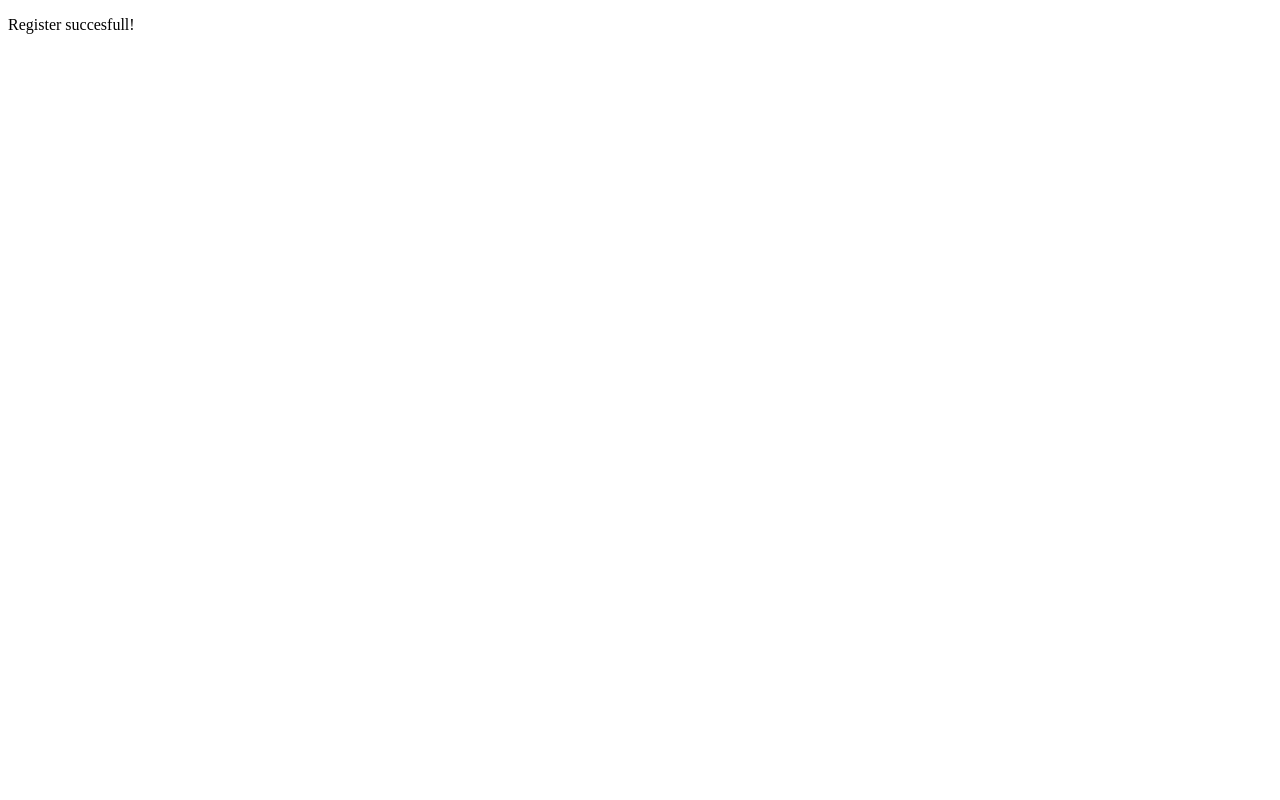
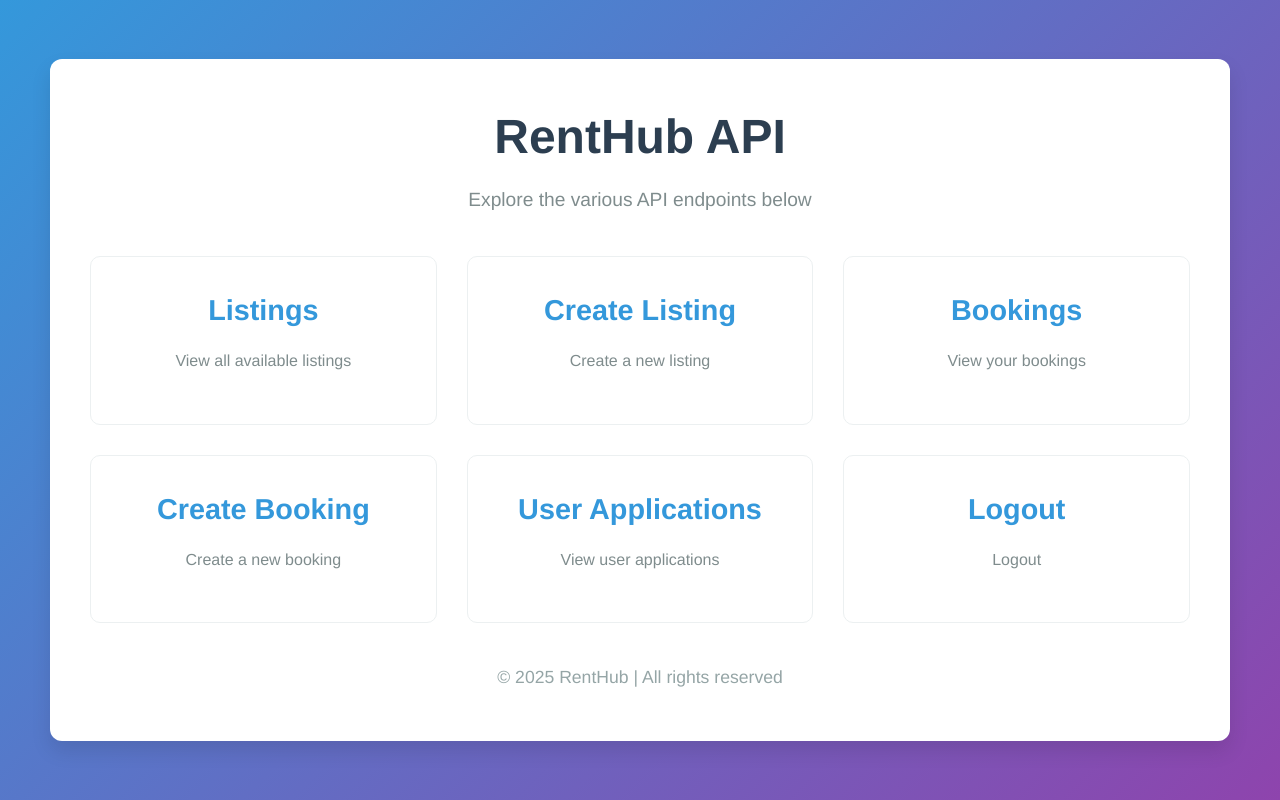
Before and after one commit to andreylapko1/RentHub, a Django app: page /home/ in a window 1280 px wide. Before the commit the page is almost empty. Run offline with Django 5.2, Linux system fonts and the light colour scheme.

Commit message:
add home view

```diff
--- /dev/null
+++ b/users/static/users/css/home.css
@@ -0,0 +1,131 @@
+
+body {
+    font-family: 'Helvetica Neue', Arial, sans-serif;
+    background: linear-gradient(135deg, #3498db, #8e44ad);
+    color: #fff;
+    line-height: 1.6;
+    padding: 50px;
+    display: flex;
+    justify-content: center;
+    align-items: center;
+    height: 100vh;
+    flex-direction: column;
+}
+* {
+    margin: 0;
+    padding: 0;
+    box-sizing: border-box;
+}
+.main-wrapper {
+    width: 100%;
+    max-width: 1200px;
+    background-color: #fff;
+    padding: 40px;
+    border-radius: 12px;
+    box-shadow: 0 10px 20px rgba(0, 0, 0, 0.1);
+    text-align: center;
+    color: #333;
+}
+
+
+
+
+
+
+.header h1 {
+    font-size: 3em;
+    color: #2c3e50;
+    margin-bottom: 10px;
+}
+
+.header p {
+    font-size: 1.2em;
+    color: #7f8c8d;
+    margin-bottom: 30px;
+}
+
+
+
+
+
+
+
+.links {
+    display: grid;
+    grid-template-columns: repeat(auto-fill, minmax(280px, 1fr));
+    gap: 30px;
+    margin-top: 40px;
+}
+.box_link {
+    background: #fff;
+    padding: 30px;
+    border-radius: 10px;
+    border: 1px solid #ecf0f1;
+    transition: transform 0.3s ease, box-shadow 0.3s ease;
+    text-align: center;
+}
+
+
+
+
+
+
+
+
+
+
+
+.box_link:hover {
+    transform: translateY(-10px);
+    box-shadow: 0 10px 25px rgba(0, 0, 0, 0.15);
+}
+
+.box_link h3 {
+    font-size: 1.5em;
+    color: #2c3e50;
+    margin-bottom: 15px;
+}
+
+.box_link p {
+    font-size: 1em;
+    color: #7f8c8d;
+    margin-bottom: 20px;
+}
+
+.box_link a {
+    font-size: 1.2em;
+    color: #3498db;
+    text-decoration: none;
+    font-weight: bold;
+    transition: color 0.3s ease;
+}
+
+
+
+
+
+
+.box_link a:hover {
+    color: #2980b9;
+    text-decoration: underline;
+}
+
+
+
+
+
+
+
+
+
+
+
+footer {
+    margin-top: 40px;
+    font-size: 1.1em;
+    color: #95a5a6;
+    text-align: center;
+}
+footer p {
+    margin: 10px 0;
+}
--- a/users/templates/users/home.html
+++ b/users/templates/users/home.html
@@ -1,11 +1,52 @@
+{% load static %}
 <!DOCTYPE html>
 <html lang="en">
 <head>
     <meta charset="UTF-8">
-    <title>Loggin succesfully!</title>
-
+    <meta name="viewport" content="width=device-width, initial-scale=1.0">
+    <title>RentHub</title>
+    <link rel="stylesheet" href="{% static 'users/css/home.css' %}">
 </head>
 <body>
-    <p>Register succesfull!</p>
+    <div class="main-wrapper">
+        <header class="header">
+            <h1>RentHub API</h1>
+            <p>Explore the various API endpoints below</p>
+        </header>
+
+        <section class="links">
+            <div class="box_link">
+                <h3><a href="/api/listings">Listings</a></h3>
+                <p>View all available listings</p>
+            </div>
+            <div class="box_link">
+                <h3><a href="/api/listings/create">Create Listing</a></h3>
+                <p>Create a new listing</p>
+            </div>
+
+
+
+            <div class="box_link">
+                <h3><a href="/api/bookings">Bookings</a></h3>
+                <p>View your bookings</p>
+            </div>
+
+            <div class="box_link">
+                <h3><a href="/api/bookings/create">Create Booking</a></h3>
+                <p>Create a new booking</p>
+            </div><div class="box_link">
+                <h3><a href="/api/bookings/applications">User Applications</a></h3>
+                <p>View user applications</p>
+            </div>
+            <div class="box_link">
+                <h3><a href="/logout">Logout</a></h3>
+                <p>Logout</p>
+            </div>
+        </section>
+
+        <footer>
+            <p>&copy; 2025 RentHub | All rights reserved</p>
+        </footer>
+    </div>
 </body>
 </html>
--- a/users/views.py
+++ b/users/views.py
@@ -28,7 +28,7 @@ class Login(APIView):
         if form.is_valid():
             user = form.get_user()
             login(request, user)
-            response = redirect("/api/listings")
+            response = redirect("/home")
             set_jwt_token(user, response=response)
             return response
         else:
@@ -56,7 +56,7 @@ class RegisterView(View):
         if form.is_valid():
             user = form.save()
             login(request, user)
-            response = redirect("/api/listings")
+            response = redirect("/home")
             set_jwt_token(user, response=response)
             return response
         else:
@@ -67,4 +67,6 @@ class RegisterView(View):
 
 
 
+
+
 # Create your views here.
```
